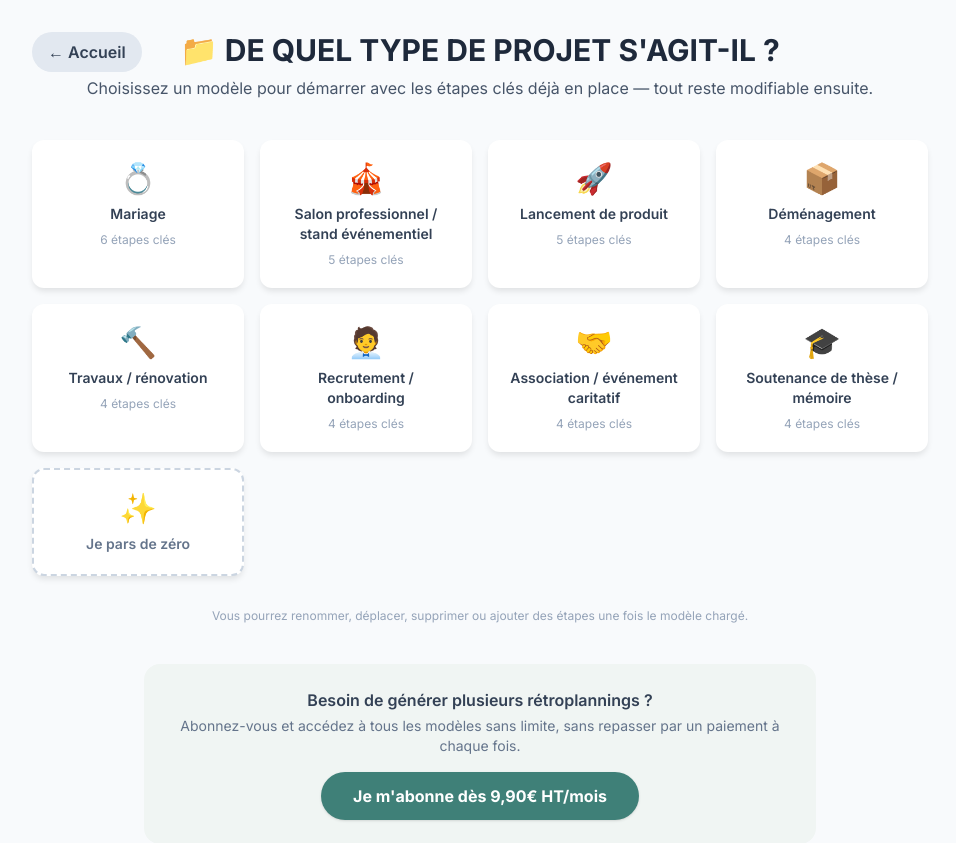
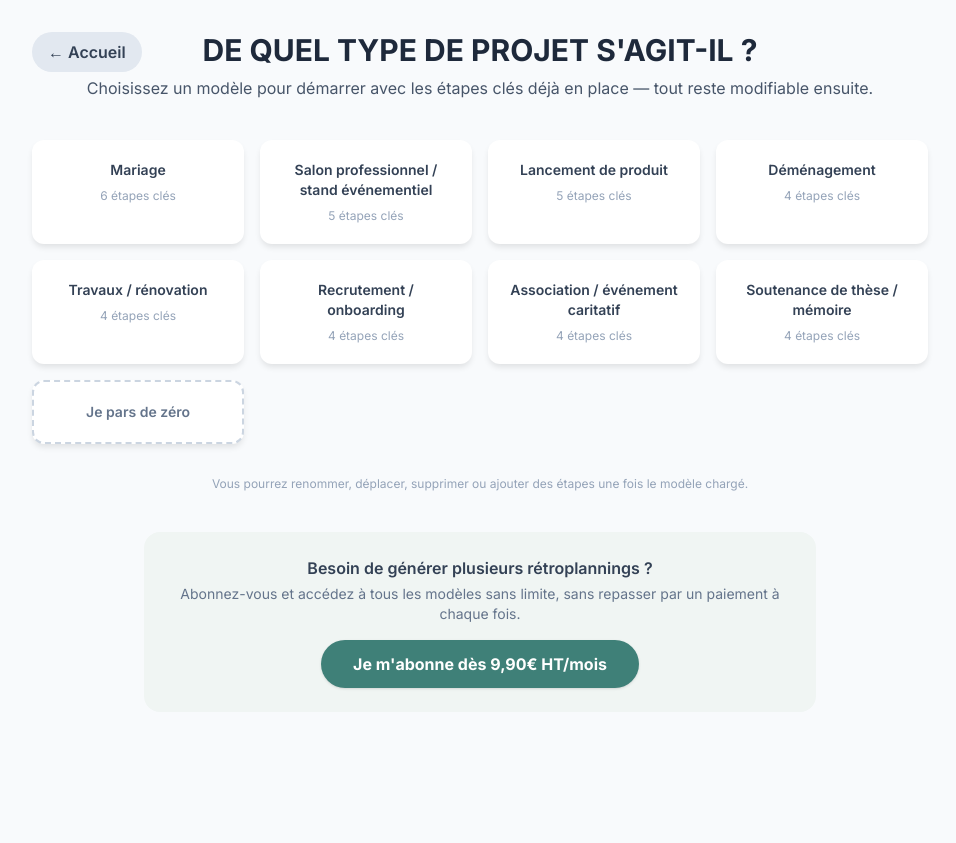
Before and after one commit to Omnipub/Retroplanning, a Flask app: page /modeles in a window 1280 px wide. Shown: the top 843 px of the page, without its empty margins (160-1116 px from the left). After the commit the page ends 690 px from the top, so only its background shows below. Run offline with Flask 3, Linux system fonts and the light colour scheme; parts of the project's set-up code (start-up, migrations or seed data) failed here and were passed over; some libraries are stand-ins or nearby versions.

Commit message:
Update choix_modele.html

```diff
--- a/templates/choix_modele.html
+++ b/templates/choix_modele.html
@@ -29,7 +29,7 @@ body { font-family: 'Inter', sans-serif; background-color: #f8fafc; }
 </a>
 
 <h1 class="text-3xl font-bold text-slate-800">
-📁 DE QUEL TYPE DE PROJET S'AGIT-IL ?
+DE QUEL TYPE DE PROJET S'AGIT-IL ?
 </h1>
 <p class="text-slate-600 mt-2">
 Choisissez un modèle pour démarrer avec les étapes clés déjà en place — tout reste modifiable ensuite.
@@ -40,7 +40,6 @@ Choisissez un modèle pour démarrer avec les étapes clés déjà en place —
 {% for modele in modeles %}
 <a href="{{ url_for('index', modele=modele.slug) }}"
    class="card p-5 flex flex-col items-center gap-2 text-center hover:shadow-lg transition transform hover:-translate-y-1">
-  <span class="text-3xl">{{ modele.icone }}</span>
   <span class="text-sm font-semibold text-slate-700">{{ modele.label }}</span>
   <span class="text-xs text-slate-400">{{ modele.etapes|length - 2 }} étapes clés</span>
 </a>
@@ -48,7 +47,6 @@ Choisissez un modèle pour démarrer avec les étapes clés déjà en place —
 
 <a href="{{ url_for('index') }}"
    class="card p-5 flex flex-col items-center gap-2 text-center border-dashed border-2 border-slate-300 hover:shadow-lg transition transform hover:-translate-y-1">
-  <span class="text-3xl">✨</span>
   <span class="text-sm font-semibold text-slate-500">Je pars de zéro</span>
 </a>
 </div>
```
